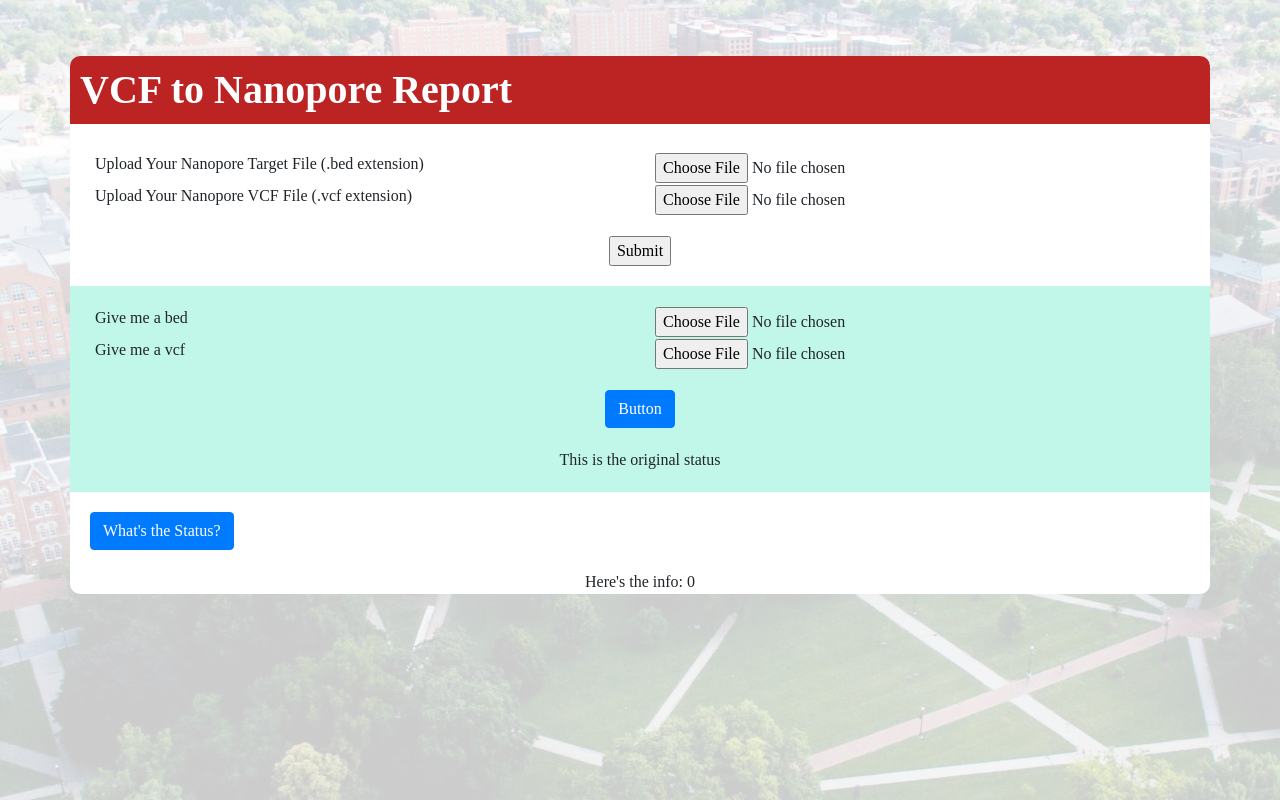
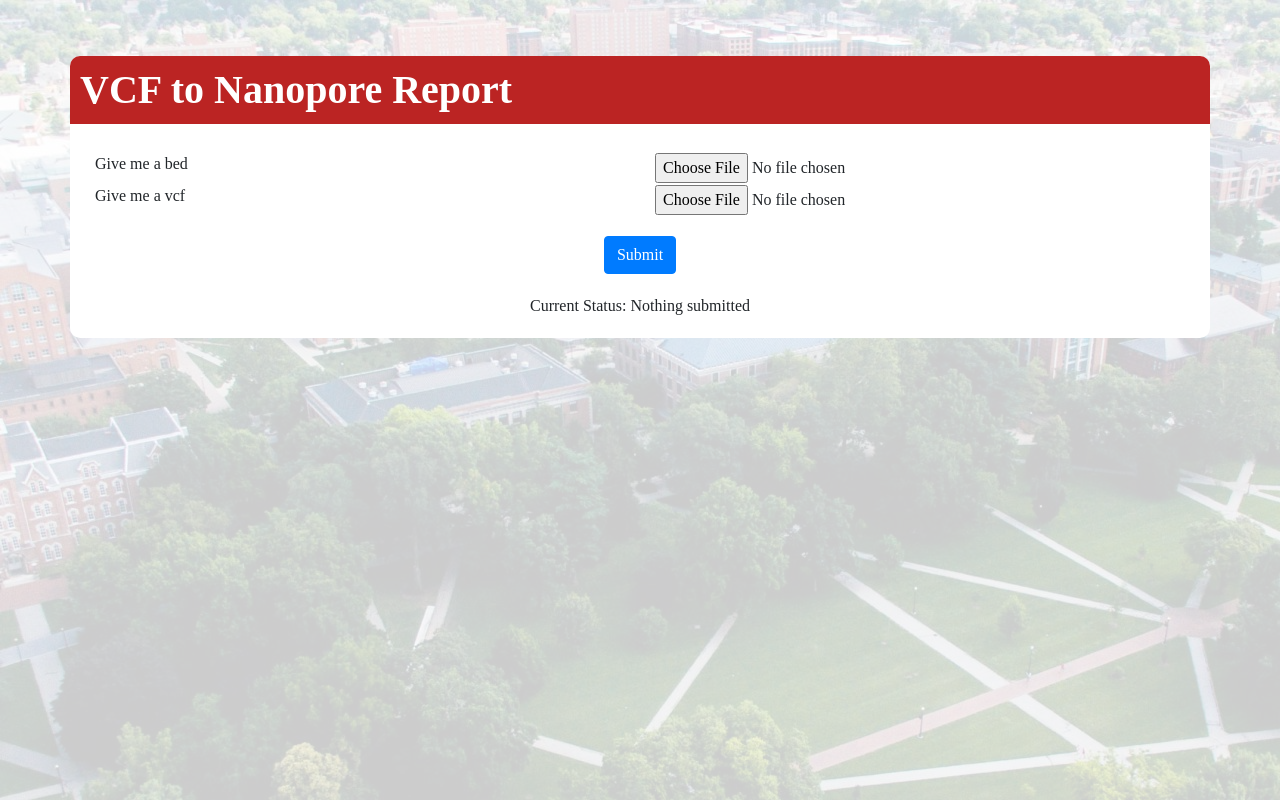
Before and after one commit to Rob-Schuetz/nanoporeReport, a React (Create React App) app: page / in a window 1280 px wide. Built offline with nearby package versions, Linux system fonts and the light colour scheme; no server answers.

Commit message:
Celery component is functional. Testing complete. Files are submitted to flask, passed to Redis, executed in a celery worker process and returned to user.

```diff
--- a/src/App.js
+++ b/src/App.js
@@ -1,6 +1,5 @@
-import React, { useEffect, useState  } from 'react';
+import React from 'react';
 import Header from './components/Header';
-import UploadFile from './components/UploadFile';
 //import useScript from './components/useScript';
 import TestForm from './components/TestForm';
 import Container from 'react-bootstrap/Container';
@@ -19,43 +18,13 @@ import './css/mycss.css';
 
 
 function App() {
-    const [currentTime, setCurrentTime] = useState(0);
-    const [currentInfo, setCurrentInfo] = useState(0);
-
-    useEffect(() => {
-        fetch('/time1').then(res => res.json()).then(data => {
-            setCurrentTime(data.info);
-        });
-        fetch('/get-info').then(res => res.json()).then(data => {
-            setCurrentInfo(data.info);
-        });
-    }, []);
-
-    // useEffect(() => {
-    //     fetch('/get-info').then(res => res.json()).then(data => {
-    //         setCurrentTime(data.info);
-    //     });
-    // }, []);
-
-
-    // function handleClick(e) {
-    //     e.preventDefault();
-    //         fetch('/get-info').then(res => res.json()).then(data => {
-    //             setCurrentInfo(data.info);
-    //     });
-
-
 
     return (
         <div>
             <Container>
                 <div className="App">
                     <Header />
-                    <UploadFile />
                     <TestForm />
-                    <div>
-                        Here's the info: { currentInfo }
-                    </div>
                 </div>
             </Container>
         </div>
--- a/src/components/TestForm.js
+++ b/src/components/TestForm.js
@@ -1,74 +1,98 @@
-import React, { Component, useState, useRef } from 'react';
+import React from 'react';
 import Button from 'react-bootstrap/Button';
-import Form, { FormLabel } from 'react-bootstrap/Form';
+import Form from 'react-bootstrap/Form';
 import { Row, Col} from 'react-bootstrap';
-import useScript from './../useScript';
 // import Nanobar from 'react-nanobar';
 
-function TestForm(props) {
+class TestForm extends React.Component{
 
-    const [text, setText] = useState("This is the original text");
-    const [taskStatus, setTaskStatus] = useState("This is the original status");
-    const form = useRef(null);
-    let my_info = 'hey';
+    constructor(props) {
+        super(props);
+
+        this.state = {
+            taskStatus : "Nothing submitted",
+            taskUrl: 'a url'
+        };
+
+        this.handleClick = this.handleClick.bind(this);
+        this.checkStatus = this.checkStatus.bind(this);
+        this.getTaskStatus = this.getTaskStatus.bind(this);
+    };
 
 
-    function handleClick(e) {
+    handleClick(e) {
         e.preventDefault();
         const data = new FormData(e.target);
             fetch('/generate-report',{
                 method: 'POST',
                 body: data
             }).then(res => res.json()).then(data => {
-            setText(data.taskUrl);
-        // fetch('/go-long').then(res => res.json()).then(data => {
-        //     setText(data.Location);
+                this.setState({
+                    taskStatus : 'Kicked off',
+                    taskUrl: data.taskUrl,
+                    reportName: data.reportName
+
+                })
+                this.getTaskStatus(this, this.state.taskUrl, 1);
             });
-    };
+    }
 
-    function getTaskStatus(e) {
-        e.preventDefault();
-        fetch(text).then(res => res.json()).then(data => {
-            setTaskStatus(data.status);
-        });
-        // if taskStatus  = 'IN PROGRESS'
-    };
-
-    function setInfo(entry) {
-        console.log(entry);
-        entry.preventDefault();
+    checkStatus() {
+        this.setState((state) => {
+            return {taskStatus: state.count};
+        })
     };
 
 
-    useScript('//cdnjs.cloudflare.com/ajax/libs/nanobar/0.2.1/nanobar.min.js');
-    useScript('//cdnjs.cloudflare.com/ajax/libs/jquery/2.1.3/jquery.min.js');
+    getTaskStatus(parent, task, i) {
+        setTimeout(function() {
+            fetch(task).then(res => res.json()).then(data => {
+                parent.setState({
+                    taskStatus: data.status
+                });
+            });
+            i++;
+            if (i < 10 && parent.state.taskStatus !== 'Complete!') {
+                parent.getTaskStatus(parent, task, i);
+            }
+            else if (parent.state.taskStatus === 'Complete!') {
+                parent.getReport(parent.state.reportName);
+            }
 
-    // function start_long_task() {
-    //     // add task status elements
-    //     const div = <div class="progress"><div></div><div>0%</div><div>...</div><div>&nbsp;</div></div>;
-    //     $('#progress').append(div);
+        }, 1000);
+    };
 
-    //     // create a progress bar
-    //     var nanobar = <Nanobar progress={60} />;
 
-    //     // send ajax POST request to start background job
-    //     $.ajax({
-    //         type: 'POST',
-    //         url: '/longtask',
-    //         success: function(data, status, request) {
-    //             status_url = request.getResponseHeader('Location');
-    //             update_progress(status_url, nanobar, div[0]);
-    //         },
-    //         error: function() {
-    //             alert('Unexpected error');
-    //             }
-    //         });
-    //     };
+    getReport(reportName) {
+        const data = {
+            'reportName': reportName
+        };
+        fetch('/get-pdf', {
+            method: 'POST',
+            headers: {
+                'Content-Type': 'application/json',
+              },
+            body: JSON.stringify(data)
+        })
+        .then(resp => resp.blob())
+        .then(blob => {
+            const url = window.URL.createObjectURL(blob);
+            const a = document.createElement('a');
+            a.style.display = 'none';
+            a.href = url;
+            a.download = reportName;
+            document.body.appendChild(a);
+            a.click();
+            window.URL.revokeObjectURL(url);
+        })
+    };
 
-        return(
+
+        render() {
+            return (
             <div>
                 {/* <Form style={{padding: "20px"}} action={"/get-info"} method="post" encType="multipart/form-data"> */}
-                <Form style={{padding: "20px", backgroundColor: "#c1f7e8", }} action="#" onSubmit={handleClick}>
+                <Form style={{padding: "20px" }} action="#" onSubmit={this.handleClick}>
                 {/* <Form style={{padding: "20px", backgroundColor: "#c1f7e8", }} action="/go-long" method="post" encType="multipart/form-data" > */}
                 {/* <Form style={{padding: "20px"}} action="/get-pdf" method="post" encType="multipart/form-data" /> */}
 
@@ -96,22 +120,16 @@ function TestForm(props) {
                     <Row>
                         <Col style={{padding: "20px 0 20px 0",}}>
                             {/* <input style={{display: "inline-block", marginTop: "20px", }} className="submit" type="submit" /> */}
-                            <Button type="submit">Button</Button>
+                            <Button type="submit">Submit</Button>
                         </Col>
                     </Row>
 
-                    <div>{taskStatus}</div>
+                    <div>Current Status: {this.state.taskStatus}</div>
                 </Form>
 
-                <Form style={{padding: "20px"}} action="#" onSubmit={getTaskStatus}>
-                    <Row>
-                        <Col className="vertical_align">
-                            <Button type="submit">What's the Status?</Button>
-                        </Col>
-                    </Row>
-                </Form>
             </div>
-        );
+            )
+        };
     }
 
 export default TestForm;
```
Also changed, not shown: src/components/UploadFile.js (+4 -6 lines), 1 other file (tests, documents, lock files or other folders). Lines whose indentation alone changed are shown as unchanged.
